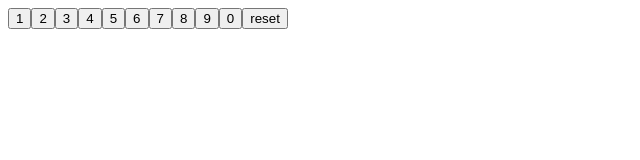
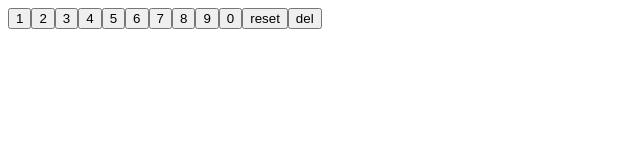
Before and after one commit to aryan-tayal/Calculator, a React (Vite) app: page / in a window 1280 px wide. Shown: the top 160 px of the page, without its empty margins (0-640 px from the left). Built offline with nearby package versions, Linux system fonts and the light colour scheme.

Commit message:
add delete button

```diff
--- a/src/Calculator.jsx
+++ b/src/Calculator.jsx
@@ -47,6 +47,7 @@ const buttons = [
     value: "reset",
     type: "reset",
   },
+  { value: "del", type: "delete" },
 ];
 
 const Calculator = () => {
@@ -56,6 +57,9 @@ const Calculator = () => {
   };
   const handleResetClick = () => {
     setCalcText("");
+  };
+  const handleDelClick = () => {
+    setCalcText((prev) => prev.slice(0, -1));
   };
   return (
     <div>
@@ -77,6 +81,15 @@ const Calculator = () => {
               type={button.type}
               key={button.value}
               onBtnClick={handleResetClick}
+            />
+          );
+        } else if (button.type === "delete") {
+          return (
+            <CalculatorBtn
+              value={button.value}
+              type={button.type}
+              key={button.value}
+              onBtnClick={handleDelClick}
             />
           );
         }
```
